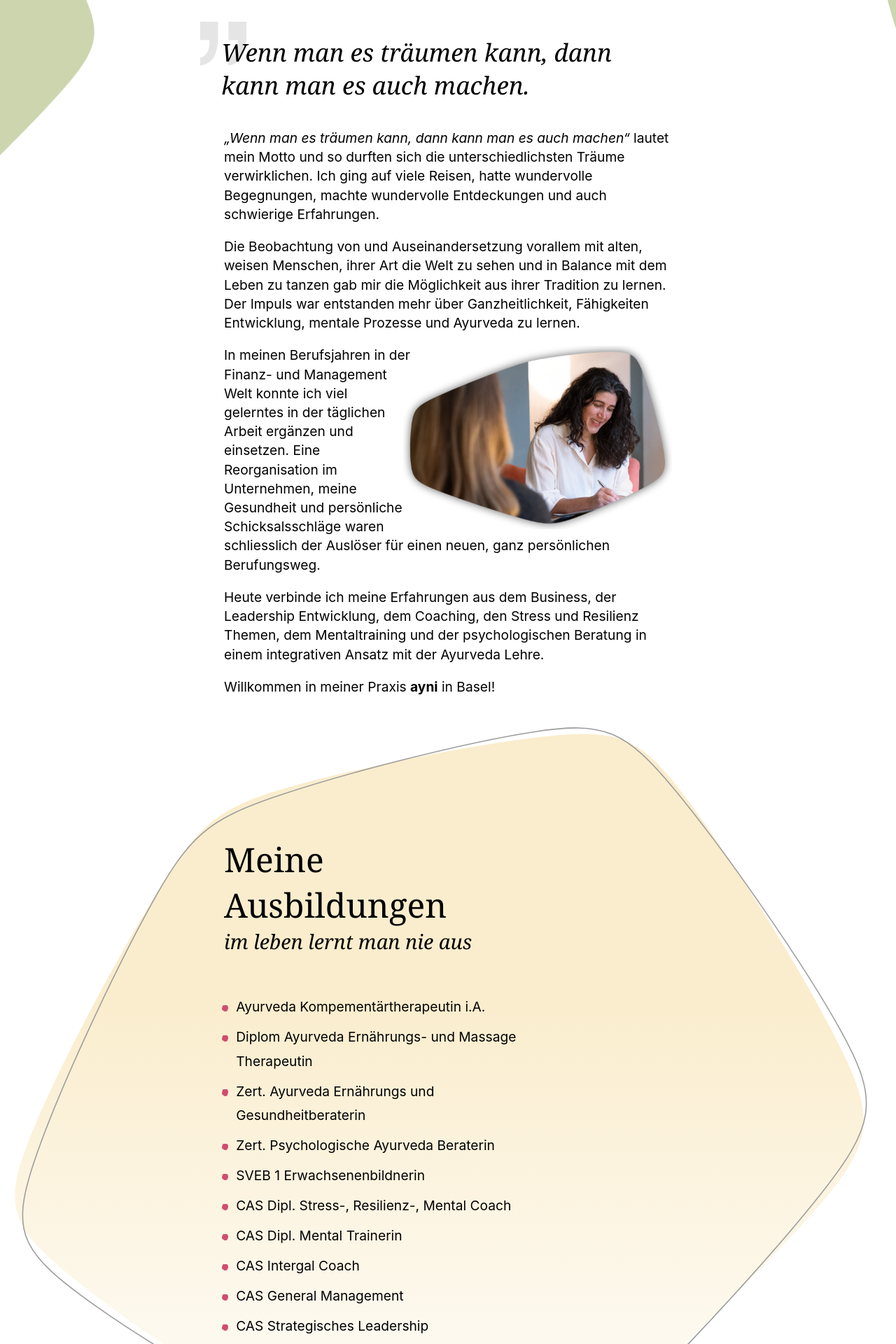
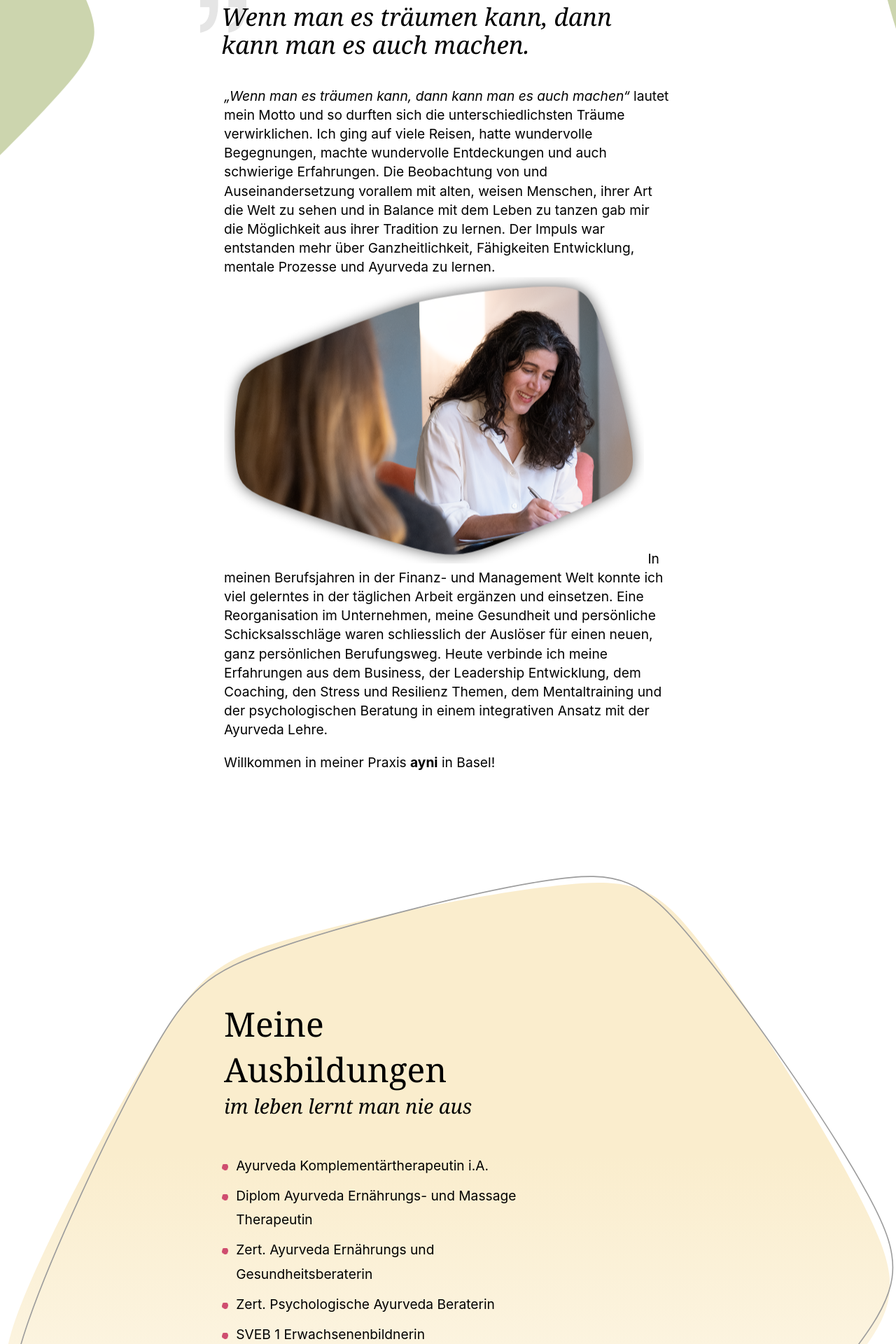
Before and after one commit to ddresch/ayni.ch, a Next.js app: page /ueber-mich in a window 1280 px wide. Shown: the part 680-2600 px from the top of the page at 70% size. Built offline with nearby package versions, Linux system fonts and the light colour scheme.

Commit message:
Add ueber-mich to CMS

```diff
--- /dev/null
+++ b/content/allgemein/ueber-mich.md
@@ -0,0 +1,53 @@
+---
+title: Über mich
+subtitle: und meine lebensreise
+seoTitle: Was mich und Ayurveda verbindet
+seoDescription: Erfahren Sie mehr über Silvia Ferlito, Ihre Expertin für Ayurveda, Beratung und Coaching bei ayni in Basel. Mit einer Mischung aus betriebswirtschaftlicher Erfahrung und tiefem Verständnis für Ayurveda bietet Silvia individuelle Lösungen für Ihr Wohlbefinden. Ihr Motto - Wenn man es träumen kann, dann kann man es auch machen.
+seoKeywords: Lebensreise, Ernährung, Natur, Bewegung, Kreativität, Genuss, Kultur, Management, Ayurveda, Beratung
+publishedAt: 2023-02-01T14:00:32.566Z
+description: >-
+    Seit jeher hat gesunde und frische Ernährung, die Natur, Bewegung, Kreativität und Genuss einen grossen Stellenwert in meinem Leben. Da ich in zwei Kulturkreisen aufgewachsen bin, gilt meine Faszination auch anderen fremden und alten Kulturen. Dank betriebswirtschaftlicher Ausbildung und 20 Jahren Berufstätigkeit in der pharmazeutischen Industrie sind mir auch Management Themen und Zahlen nicht fremd.
+
+    Man kann also sagen, dass ich von Natur aus sehr neugierig auf alles bin. Eine zielstrebige Macherin bin ich ebenfalls, die aber auch von weit entfernten Orten träumen, sich in Kreativität verlieren und viel lachen kann!
+
+    > Wenn man es träumen kann, dann kann man es auch machen.
+
+
+    *„Wenn man es träumen kann, dann kann man es auch machen“* lautet mein Motto und so durften sich die unterschiedlichsten Träume verwirklichen. Ich ging auf viele Reisen, hatte wundervolle Begegnungen, machte wundervolle Entdeckungen und auch schwierige Erfahrungen.
+
+    Die Beobachtung von und Auseinandersetzung vorallem mit alten, weisen Menschen, ihrer Art die Welt zu sehen und in Balance mit dem Leben zu tanzen gab mir die Möglichkeit aus ihrer Tradition zu lernen. Der Impuls war entstanden mehr über Ganzheitlichkeit, Fähigkeiten Entwicklung, mentale Prozesse und Ayurveda zu lernen.
+
+    ![Silvia Ferlito in Beratungsgespräch](ueber-mich.png)
+
+    In meinen Berufsjahren in der Finanz- und Management Welt konnte ich viel gelerntes in der täglichen Arbeit ergänzen und einsetzen. Eine Reorganisation im Unternehmen, meine Gesundheit und persönliche Schicksalsschläge waren schliesslich der Auslöser für einen neuen, ganz persönlichen Berufungsweg.
+
+    Heute verbinde ich meine Erfahrungen aus dem Business, der Leadership Entwicklung, dem Coaching, den Stress und Resilienz Themen, dem Mentaltraining und der psychologischen Beratung in einem integrativen Ansatz mit der Ayurveda Lehre.
+
+
+    Willkommen in meiner Praxis **ayni** in Basel!
+boxHeadline: Meine Ausbildungen
+boxSubheadline: im leben lernt man nie aus
+boxContent: >-
+    - Ayurveda Komplementärtherapeutin i.A.
+
+    - Diplom Ayurveda Ernährungs- und Massage Therapeutin
+
+    - Zert. Ayurveda Ernährungs und Gesundheitsberaterin
+
+    - Zert. Psychologische Ayurveda Beraterin
+
+    - SVEB 1 Erwachsenenbildnerin
+
+    - CAS Dipl. Stress-, Resilienz-, Mental Coach
+
+    - CAS Dipl. Mental Trainerin
+
+    - CAS Integral Coach
+
+    - CAS General Management
+
+    - CAS Strategisches Leadership
+
+    - Dipl. Betriebswirtin (Bachelor of Arts)
+
+---
--- a/pages/ueber-mich.jsx
+++ b/pages/ueber-mich.jsx
@@ -1,49 +1,62 @@
 import * as React from 'react'
+import Head from 'next/head'
+import fs from 'fs'
+import matter from 'gray-matter'
+import yaml from 'js-yaml'
+import Markdown from 'react-markdown'
 import { ContentContainer } from '../components/ContentContainer'
 import { Headline } from '../components/Headline'
 import Layout from '../components/Layout'
-import { Quote } from '../components/Quote'
-import Head from 'next/head'
 
-export default function LandingPage(props) {
+
+export default function LandingPage({ frontmatter, markdown}) {
   return (<>
       <Head>
-        <title>Was mich und Ayurveda verbindet</title>
-        <meta name="description" content="Erfahren Sie mehr über Silvia Ferlito, Ihre Expertin für Ayurveda, Beratung und Coaching bei ayni in Basel. Mit einer Mischung aus betriebswirtschaftlicher Erfahrung und tiefem Verständnis für Ayurveda bietet Silvia individuelle Lösungen für Ihr Wohlbefinden. Ihr Motto: 'Wenn man es träumen kann, dann kann man es auch machen.'" />
-        <meta name="keywords" content="Lebensreise, Ernährung, Natur, Bewegung, Kreativität, Genuss, Kultur, Management, Ayurveda, Beratung" />
+        <title>{frontmatter.seoTitle}</title>
+        <meta name="description" content={frontmatter.seoDescription} />
+        <meta name="keywords" content={frontmatter.seoKeywords} />
       </Head>
       <Layout>
           <div className='main-container'>
               <div className='spacer-top'></div>
-              <Headline line1="&Uuml;ber mich" line2="und meine lebensreise" sublevel={false} />
-              <p>Seit jeher hat gesunde und frische Ernährung, die Natur, Bewegung, Kreativität und Genuss einen grossen Stellenwert in meinem Leben. Da ich in zwei Kulturkreisen aufgewachsen bin, gilt meine Faszination auch anderen fremden und alten Kulturen. Dank betriebswirtschaftlicher Ausbildung und 20 Jahren Berufstätigkeit in der pharmazeutischen Industrie sind mir auch Management Themen und Zahlen nicht fremd.</p>
-              <p>Man kann also sagen, dass ich von Natur aus sehr neugierig auf alles bin. Eine zielstrebige Macherin bin ich ebenfalls, die aber auch von weit entfernten Orten träumen, sich in Kreativität verlieren und viel lachen kann!</p>
-              <Quote text={"Wenn man es träumen kann, dann kann man es auch machen."} />
-              <p><i>&bdquo;Wenn man es träumen kann, dann kann man es auch machen&ldquo;</i> lautet mein Motto und so durften sich die unterschiedlichsten Träume verwirklichen. Ich ging auf viele Reisen, hatte wundervolle Begegnungen, machte wundervolle Entdeckungen und auch schwierige Erfahrungen.</p>
-              <p>Die Beobachtung von und Auseinandersetzung vorallem mit alten, weisen Menschen, ihrer Art die Welt zu sehen und in Balance mit dem Leben zu tanzen gab mir die Möglichkeit aus ihrer Tradition zu lernen. Der Impuls war entstanden mehr über Ganzheitlichkeit, Fähigkeiten Entwicklung, mentale Prozesse und Ayurveda zu lernen.</p>
-              <img src="ueber-mich.png" alt="Silvia Ferlito in Beratungsgespräch" className='content-img-right' style={{shapeOutside: "url('ueber-mich.png')"}}  />
-              <p>In meinen Berufsjahren in der Finanz- und Management Welt konnte ich viel gelerntes in der täglichen Arbeit ergänzen und einsetzen. Eine Reorganisation im Unternehmen, meine Gesundheit und persönliche Schicksalsschläge waren schliesslich der Auslöser für einen neuen, ganz persönlichen Berufungsweg.</p>
-              <p>Heute verbinde ich meine Erfahrungen aus dem Business, der Leadership Entwicklung, dem Coaching, den Stress und Resilienz Themen, dem Mentaltraining und der psychologischen Beratung in einem integrativen Ansatz mit der Ayurveda Lehre.</p>
-              <p>Willkommen in meiner Praxis <strong>ayni</strong> in Basel!</p>
+              <Headline
+                line1={frontmatter.title}
+                line2={frontmatter.subtitle}
+                sublevel={false}
+              />
+              <Markdown>
+                {frontmatter.description}
+              </Markdown>
           </div>
           <ContentContainer shapeType={'quads2'} primaryColor={'#faedcd'}>
-              <Headline line1="Meine Ausbildungen" line2="im leben lernt man nie aus" />
-              <ul>
-                  <li>Ayurveda Kompementärtherapeutin i.A.</li>
-                  <li>Diplom Ayurveda Ernährungs- und Massage Therapeutin </li>
-                  <li>Zert. Ayurveda Ernährungs und Gesundheitberaterin </li>
-                  <li>Zert. Psychologische Ayurveda Beraterin</li>
-                  <li>SVEB 1 Erwachsenenbildnerin</li>
-                  <li>CAS Dipl. Stress-, Resilienz-, Mental Coach </li>
-                  <li>CAS Dipl. Mental Trainerin</li>
-                  <li>CAS Intergal Coach</li>
-                  <li>CAS General Management </li>
-                  <li>CAS Strategisches Leadership</li>
-                  <li>Dipl. Betriebswirtin (Bachelor of Arts)</li>
-              </ul>
+              <div className='spacer-top'></div>
+              <Headline
+                line1={frontmatter.boxHeadline}
+                line2={frontmatter.boxSubheadline}
+                sublevel={false}
+              />
+              <Markdown>
+                {frontmatter.boxContent}
+              </Markdown>
+              <div className='spacer-top'></div>
           </ContentContainer>
           <div className='spacer-top'></div>
       </Layout>
     </>
   )
 }
+
+export async function getStaticProps() {
+  const fileContent = matter(fs.readFileSync(`./content/allgemein/ueber-mich.md`, 'utf8'), {
+    engines: {yaml: (s) => yaml.load(s, { schema: yaml.JSON_SCHEMA })}
+  })
+  let frontmatter = fileContent.data
+  const markdown = fileContent.content
+
+  return {
+    props: {
+      frontmatter,
+      markdown
+    }
+  }
+}
```
Also changed, not shown: public/admin/config.yml (+13 -0 lines).
